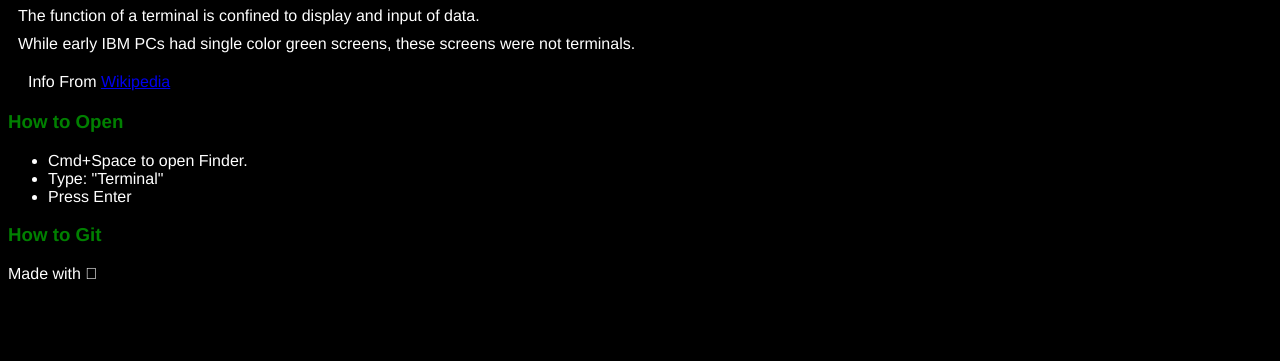
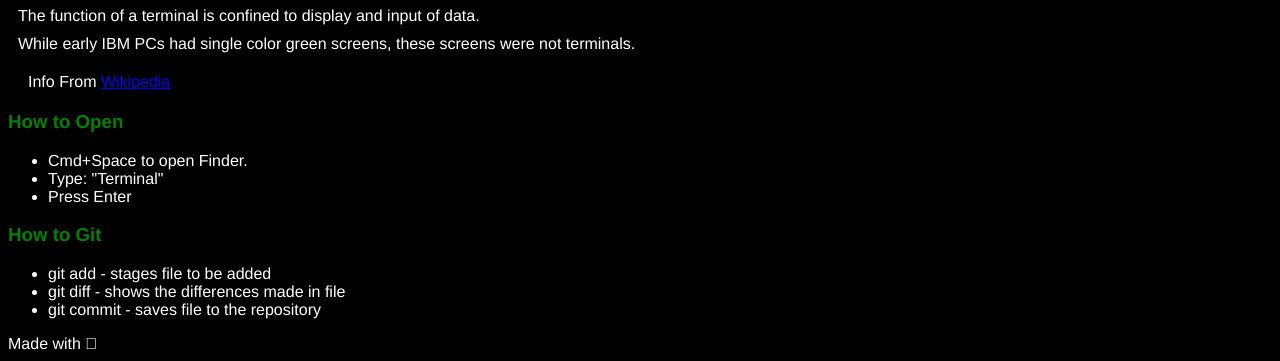
Before and after one commit to shanwynn/terminal-git-site, a plain HTML site: page index.html in a window 1280 px wide. Shown: the part 747-1108 px from the top of the page. Before the commit the page ends 1038 px from the top, so only its background shows below. Drawn offline with Linux system fonts and the light colour scheme.

Commit message:
Added Git steps

```diff
--- a/index.html
+++ b/index.html
@@ -30,6 +30,9 @@
     <section class='content git'>
       <h3>How to Git </h3>
       <ul>
+        <li>git add - stages file to be added</li>
+        <li>git diff - shows the differences made in file</li>
+        <li>git commit - saves file to the repository</li>
     </ul>
     </section>
 
```
